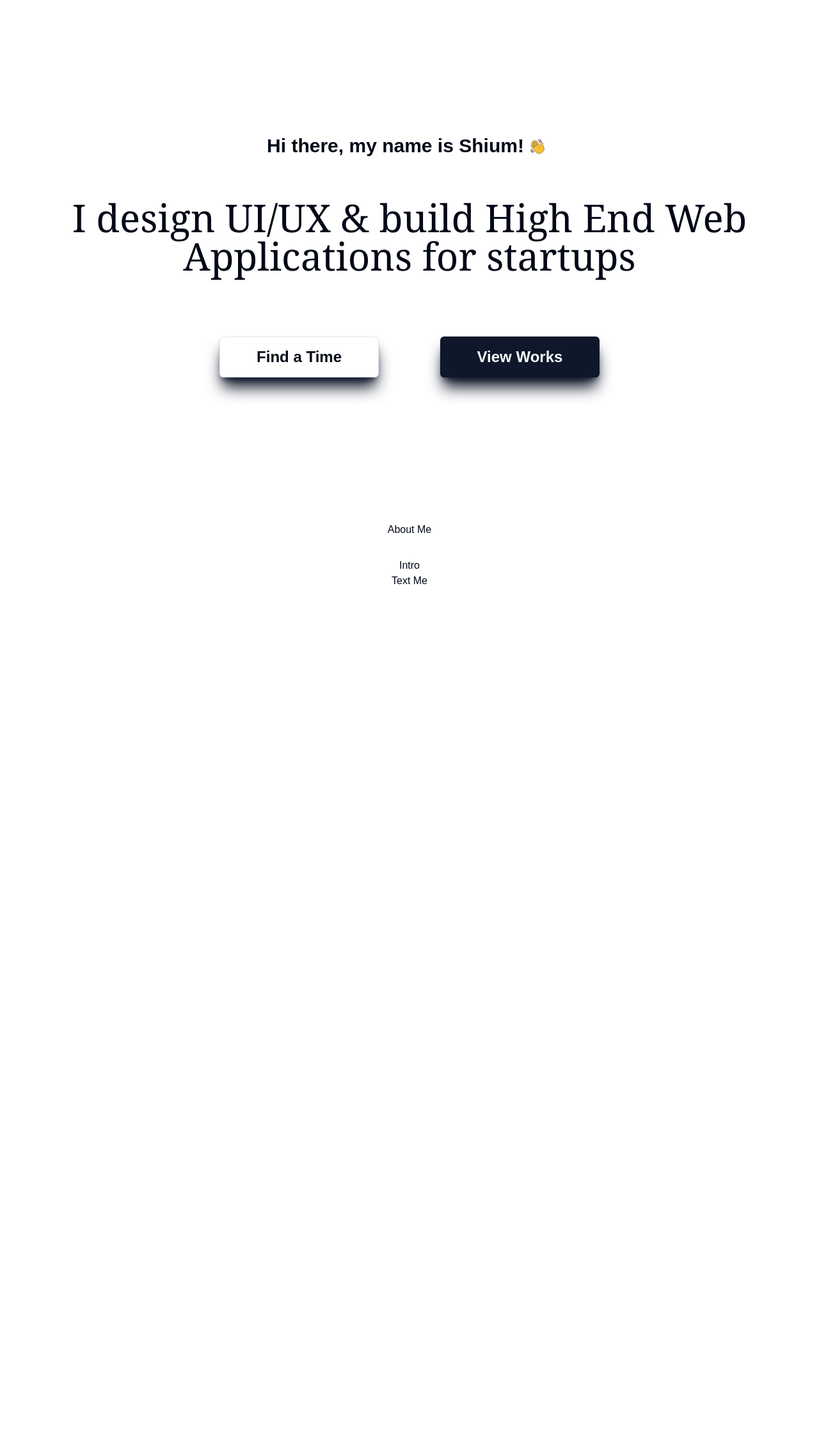
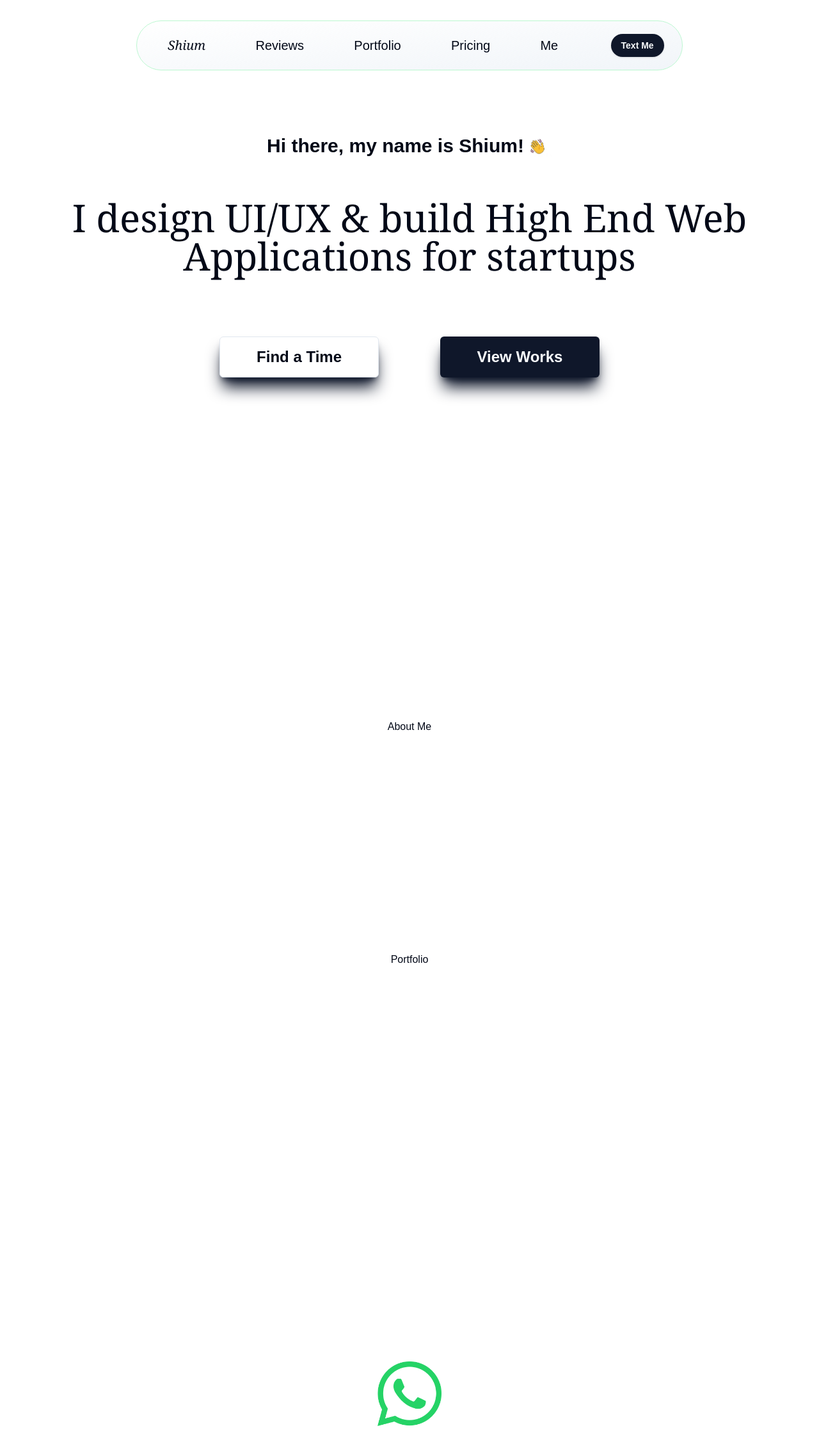
Before and after one commit to sheikhmahmudulhasanshium/Official-Portfolio, a Next.js app: page / in a window 1280 px wide. Shown: the top 2268 px of the page at 64% size. Before the commit the page ends 920 px from the top, so only its background shows below. Built offline with nearby package versions, Linux system fonts and the light colour scheme.

Commit message:
animation added (framer motion)

```diff
--- a/app/about-me/page.tsx
+++ b/app/about-me/page.tsx
@@ -1,6 +1,6 @@
 const AboutMe = () => {
     return (
-        <div className="w-full flex flex-col my-8 justify-center items-center">About Me</div>
+        <div id="about-me" className="w-full flex flex-col my-8 justify-center items-center min-h-[80svh]">About Me</div>
      );
 }
 
--- /dev/null
+++ b/app/components/body.tsx
@@ -0,0 +1,16 @@
+import AboutMe from "../about-me/page";
+import Intro from "../components/intro";
+import Portfolio from "../portfolio/page";
+import TextMe from "../text-me/page";
+
+const Body=()=> {
+  return (
+    <main className="flex flex-col justify-center items-center w-full min-h-screen">
+      <Intro/>
+      <AboutMe/>
+      <Portfolio/>
+      <TextMe/>
+    </main>
+      );
+}
+export default Body
--- a/app/components/intro.tsx
+++ b/app/components/intro.tsx
@@ -1,21 +1,27 @@
 import { Button } from "@/components/ui/button";
 import Image from "next/image";
 import hi from '../../public/giphy.gif'
+import { useRouter } from "next/navigation";
+import { motion } from "framer-motion";
 const Intro = () => {
+    const router=useRouter()
 
     return (
         <div className="w-full flex flex-col justify-center items-center text-center gap-12 lg:gap-16 mt-16 h-[90svh]" id="#">
-            <div className="text-2xl lg:text-3xl flex gap-2 font-semibold">
-                <h1>Hi there, my name is Shium! </h1><Image alt="👋" src={hi} width={36} height={36}/>
-            </div>
-            <h2 className="text-4xl w-10/12 lg:text-6xl font-serif flex justify-center items-center">
+            <motion.div  initial={{opacity:0}} animate={{opacity:1}} transition={{delay:1}}
+             className="text-2xl lg:text-3xl flex gap-2 font-semibold">
+                <h1>Hi there, my name is Shium! </h1><Image alt="👋" src={hi} width={36} height={36} unoptimized/>
+            </motion.div>
+            <motion.h2   initial={{opacity:0}} animate={{opacity:1}} transition={{delay:2}}
+            className="text-4xl w-10/12 lg:text-6xl font-serif flex justify-center items-center">
                 I design UI/UX & build High End Web Applications for startups
-            </h2>
-            <div className="flex flex-shrink-0 flex-wrap justify-center items-center w-10/12 lg:w-7/12 gap-16 lg:gap-24 mt-8 mb-12">
-                <Button variant={"outline"} className="text-xl lg:text-2xl font-semibold h-16 shadow-primary shadow-xl w-4/12">Find a Time</Button>
-                <Button className="text-xl lg:text-2xl h-16 font-semibold shadow-xl shadow-accent-foreground w-4/12">View Works</Button>
+            </motion.h2>
+            <motion.div initial={{opacity:0.1, scale:.4, }} animate={{opacity:1, scale:1}} transition={{delay:1.5, bounceStiffness:4, bounce:1, type:"spring", duration:0.2}}
+             className="flex flex-shrink-0 flex-wrap justify-center items-center w-10/12 lg:w-7/12 gap-16 lg:gap-24 mt-8 mb-12">
+                <Button onClick={()=>router.push(`/#about-me`)} variant={"outline"} className="text-xl lg:text-2xl font-semibold h-16 shadow-primary shadow-xl w-4/12">Find a Time</Button>
+                <Button onClick={()=>router.push(`/#portfolio`)} className="text-xl lg:text-2xl h-16 font-semibold shadow-xl shadow-accent-foreground w-4/12">View Works</Button>
 
-            </div>
+            </motion.div>
         </div>
         );
 }
--- a/app/components/navbar.tsx
+++ b/app/components/navbar.tsx
@@ -1,7 +1,40 @@
+import { Button } from "@/components/ui/button";
+import Link from "next/link";
+
 const Navbar = () => {
     return (
-        <div>Navbar</div>
-    );
+        <nav className="flex fixed top-8 left-0 right-0 z-30 justify-center items-center">
+            {/* Visible on small and medium screens */}
+            <div className="block lg:hidden justify-center w-10/12 min-w-max rounded-full   from-accent bg-gradient-to-tl to-bg-white border-green-200 border">
+                <div className="flex justify-between items-center px-6  text-xl py-4 gap-2">
+                    <Link href="#" className="flex font-bold ml-6 items-center sm:flex-wrap">
+                        <p className="italic font-thin font-serif">Shium</p>
+                    </Link>
+                    <Link href="#text-me" className=" ">
+                        <Button  className="rounded-full m-1 font-semibold bg-secondary-foreground hover:bg-primary">Text Me</Button>
+                    </Link>
+                </div>
+
+            </div>
+
+            {/* Visible on large screens only */}
+            <div className="hidden lg:block justify-center w-8/12  from-accent bg-gradient-to-tl to-bg-white border-green-200 border rounded-full">
+                <div className="flex gap-4 justify-between items-center px-6  text-xl py-4">
+                    <Link href="#" className="flex ml-6 items-center justify-center ">
+                        <p className="italic font-thin font-serif">Shium</p>
+                    </Link>
+                    <Link href="#reviews">Reviews</Link>
+                    <Link href="#portfolio">Portfolio</Link>
+                    <Link href="#pricing">Pricing</Link>
+                    <Link href="#about-me">Me</Link>
+                    <Link href="#text-me" className=" ">
+                        <Button  className="rounded-full m-1 font-semibold bg-secondary-foreground hover:bg-accent-foreground">Text Me</Button>
+                    </Link>
+                </div>
+            </div>
+
+        </nav>
+     );
 }
 
 export default Navbar;
--- a/app/layout.tsx
+++ b/app/layout.tsx
@@ -42,7 +42,7 @@ export default function RootLayout({
         content={"/profile.png"}
       />
       <meta property="twitter:title" content="Sheikh Mahmudul Hasan Shium"></meta>
-      <meta property="twitter:description" content="Software Engineer  "></meta>
+      <meta property="twitter:description" content="Software Engineer"></meta>
       <meta property="og:site_name" content="Sheikh Mahmudul Hasan Shium | Top Software Engineer Near You"></meta>
       <meta property="twitter:image" content={"/profile.png"}></meta>
       <meta property="og:url" content="https://iamshium.vercel.app/"></meta>
--- a/app/page.tsx
+++ b/app/page.tsx
@@ -1,15 +1,47 @@
-import AboutMe from "./about-me/page";
-import Intro from "./components/intro";
-import Portfolio from "./portfolio/page";
-import TextMe from "./text-me/page";
+"use client";
+import { useEffect } from 'react';
+import { motion } from 'framer-motion';
+import Navbar from './components/navbar';
+import Body from './components/body';
+
+const useSmoothScroll = () => {
+  useEffect(() => {
+    const handleHashChange = (): void => {
+      const element = document.getElementById(window.location.hash.substring(1));
+      if (element) {
+        // Using Framer Motion to animate scrolling here
+        element.scrollIntoView({
+          behavior: 'smooth',
+          block: 'start', // Optional: Align to the top of the viewport
+        });
+      }
+    };
+
+    window.addEventListener('hashchange', handleHashChange);
+
+    if (window.location.hash) {
+      handleHashChange();
+    }
+
+    return () => {
+      window.removeEventListener('hashchange', handleHashChange);
+    };
+  }, []);
+};
 
 export default function Home() {
+  useSmoothScroll();  // Call the hook
+
   return (
-    <main className="flex flex-col justify-center items-center w-full min-h-screen">
-      <Intro/>
-      <AboutMe/>
-      <Portfolio/>
-      <TextMe/>
-    </main>
-      );
+    <div className='flex flex-col justify-center items-center min-w-screen max-w-full w-full relative z-0 overflow-x-hidden min-h-screen'>
+      {/* Wrap sections that you want to animate */}
+      <motion.div initial={{ opacity: 0 }} animate={{ opacity: 1 }} transition={{ duration: 1 }}>
+        <Navbar />
+      </motion.div>
+
+      <motion.div initial={{ opacity: 0 }} animate={{ opacity: 1 }} transition={{ duration: 1, delay: 0.5 }}>
+        <Body />
+      </motion.div>
+    </div>
+  );
 }
--- a/app/portfolio/page.tsx
+++ b/app/portfolio/page.tsx
@@ -1,6 +1,6 @@
 const Portfolio = () => {
     return (
-        <div>Intro</div>
+        <div id="portfolio" className="min-h-[80svh]">Portfolio</div>
      );
 }
 
--- a/app/text-me/page.tsx
+++ b/app/text-me/page.tsx
@@ -1,7 +1,26 @@
+import Link from "next/link";
+import Image from "next/image";
+import WhatsappIcon from "../../public/whatsapp.png"
+
 const TextMe = () => {
+    // Pre-filled message for WhatsApp
+    const message = "Hello, I have viewed your portfolio and would like to get in touch with you. Please let me know how we can proceed.";
+
+    // URL-encode the message
+    const encodedMessage = encodeURIComponent(message);
+
     return (
-        <div>Text Me</div>
-     );
+        <div id="text-me" className="min-h-[80vh]">
+            <Link href={`https://wa.me/8801729771453?text=${encodedMessage}`} passHref target="_blank" rel="noopener noreferrer">
+                <Image
+                    alt="Chat on WhatsApp"
+                    src={WhatsappIcon} // Update with the correct path
+                    width={100} // Adjust width as necessary
+                    height={100} // Adjust height as necessary
+                />
+            </Link>
+        </div>
+    );
 }
 
 export default TextMe;
--- /dev/null
+++ b/declarations.d.ts
@@ -0,0 +1,3 @@
+// NOTE: The declaration below was injected by `"framer"`
+// see https://www.framer.com/docs/guides/handshake for more information.
+declare module "https://framer.com/m/*";
--- a/package.json
+++ b/package.json
@@ -12,6 +12,8 @@
     "@radix-ui/react-slot": "^1.1.0",
     "class-variance-authority": "^0.7.0",
     "clsx": "^2.1.1",
+    "framer": "^2.4.1",
+    "framer-motion": "^11.11.11",
     "lucide-react": "^0.455.0",
     "next": "14.2.16",
     "react": "^18",
```
Also changed, not shown: public/whatsapp.png (added), 1 other file (tests, documents, lock files or other folders).
